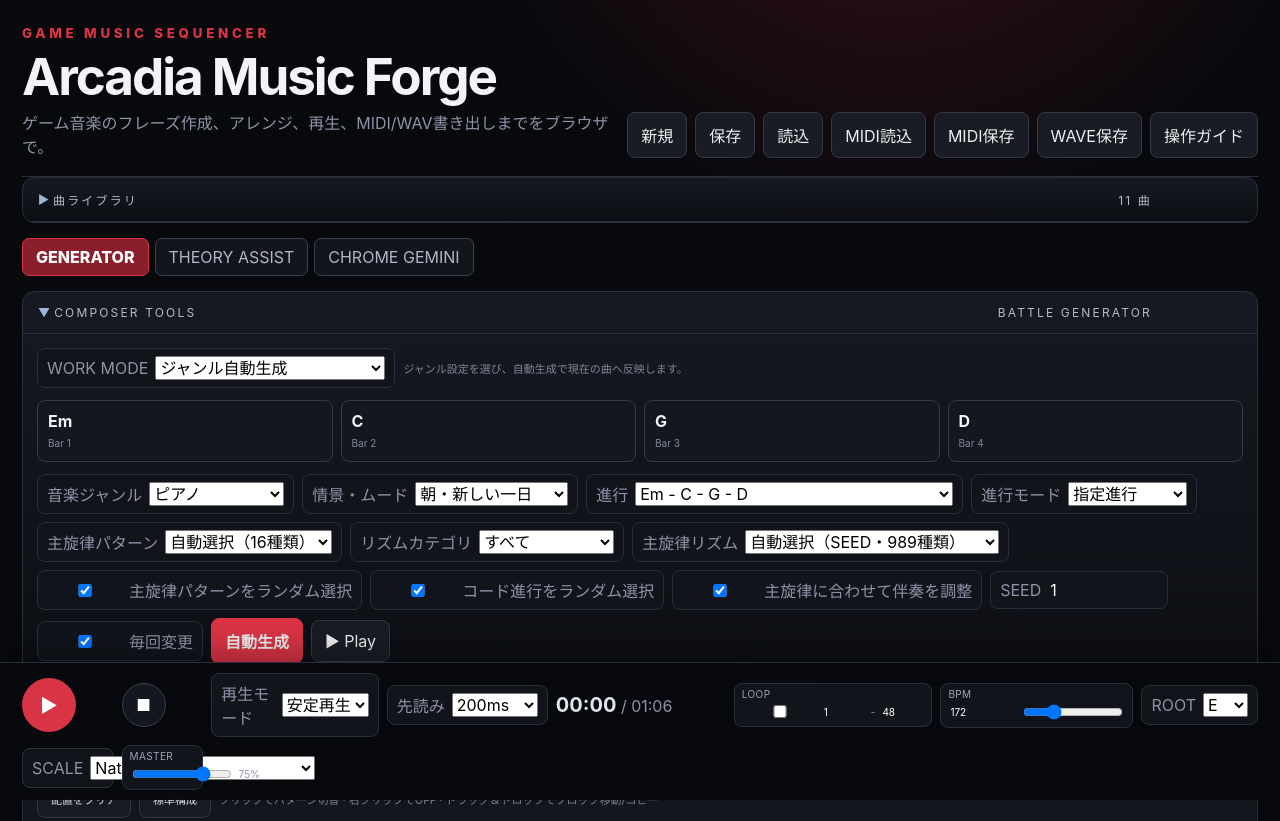
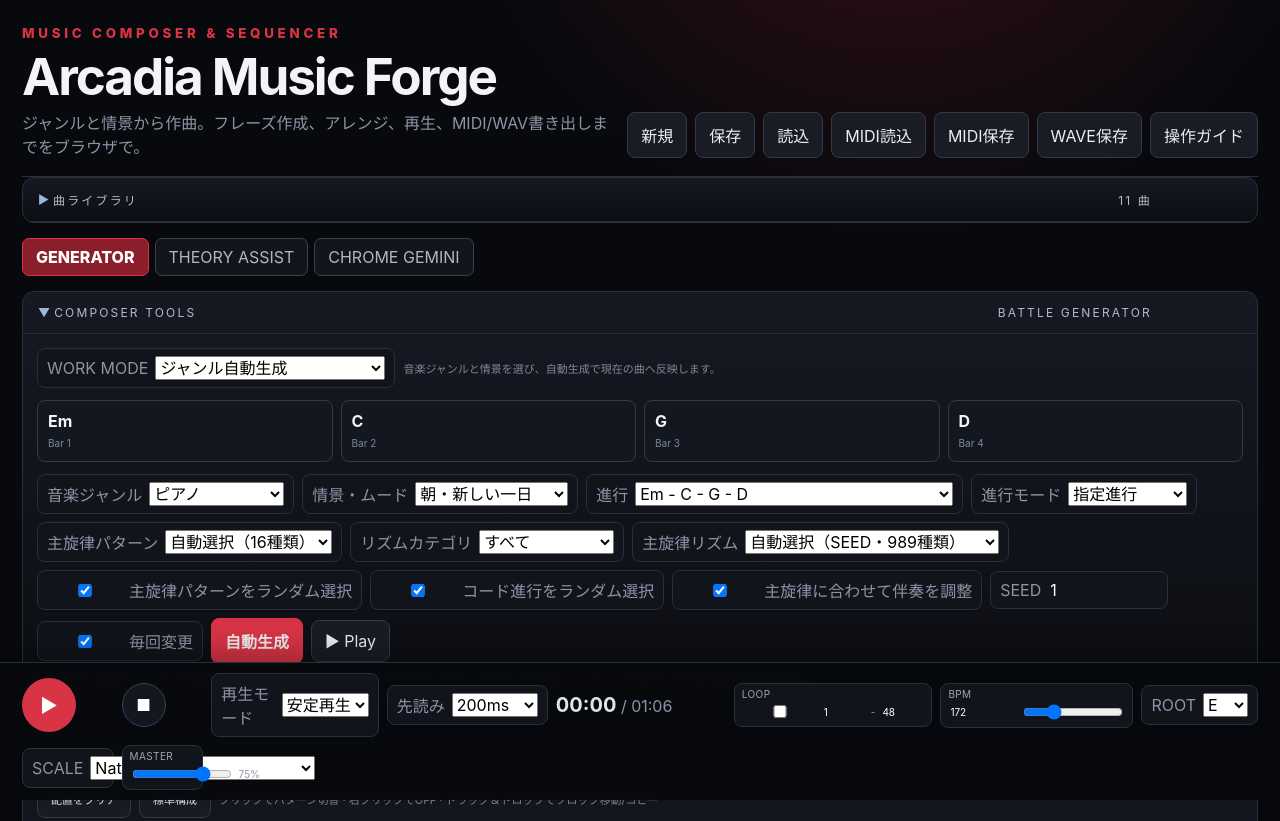
Before and after one commit to oosawak/ArcadiaMusicForge, a plain HTML site: page index.html in a window 1280 px wide. Shown: the top 821 px of the page. Drawn offline with Linux system fonts and the light colour scheme.

Commit message:
ジャンルなどの文言修正

```diff
--- a/index.html
+++ b/index.html
@@ -217,9 +217,9 @@
 <div class="app">
   <header class="top">
     <div class="brand">
-      <small>GAME MUSIC SEQUENCER</small>
+      <small>MUSIC COMPOSER &amp; SEQUENCER</small>
       <h1>Arcadia Music Forge</h1>
-      <p>ゲーム音楽のフレーズ作成、アレンジ、再生、MIDI/WAV書き出しまでをブラウザで。</p>
+      <p>ジャンルと情景から作曲。フレーズ作成、アレンジ、再生、MIDI/WAV書き出しまでをブラウザで。</p>
     </div>
     <div class="actions">
       <button class="btn" id="newBtn">新規</button>
@@ -292,7 +292,7 @@
                 <option value="auto">ジャンル自動生成</option>
               </select>
             </label>
-            <span id="workspaceModeHint" style="color:#7f8799;font-size:11px">ジャンル設定を選び、自動生成で現在の曲へ反映します。</span>
+            <span id="workspaceModeHint" style="color:#7f8799;font-size:11px">音楽ジャンルと情景を選び、自動生成で現在の曲へ反映します。</span>
           </div>
           <div style="display:grid;grid-template-columns:repeat(4,minmax(0,1fr));gap:8px" id="chordGrid"></div>
           <details id="theoryAssist" class="panel gemini-assist" style="display:grid;gap:10px">
@@ -1870,7 +1870,7 @@
  const auto=mode==="auto";
  const controls=$("#genreAutoControls"), hint=$("#workspaceModeHint");
  if(controls)controls.style.display=auto?"flex":"none";
- if(hint)hint.textContent=auto?"ジャンル設定を選び、自動生成で現在の曲へ反映します。":"ジャンル設定を選び、自動生成で現在の曲へ反映します。";
+ if(hint)hint.textContent="音楽ジャンルと情景を選び、自動生成で現在の曲へ反映します。";
  const sel=$("#workspaceModeSel"); if(sel)sel.value=mode;
  autoSave();
 }
```
